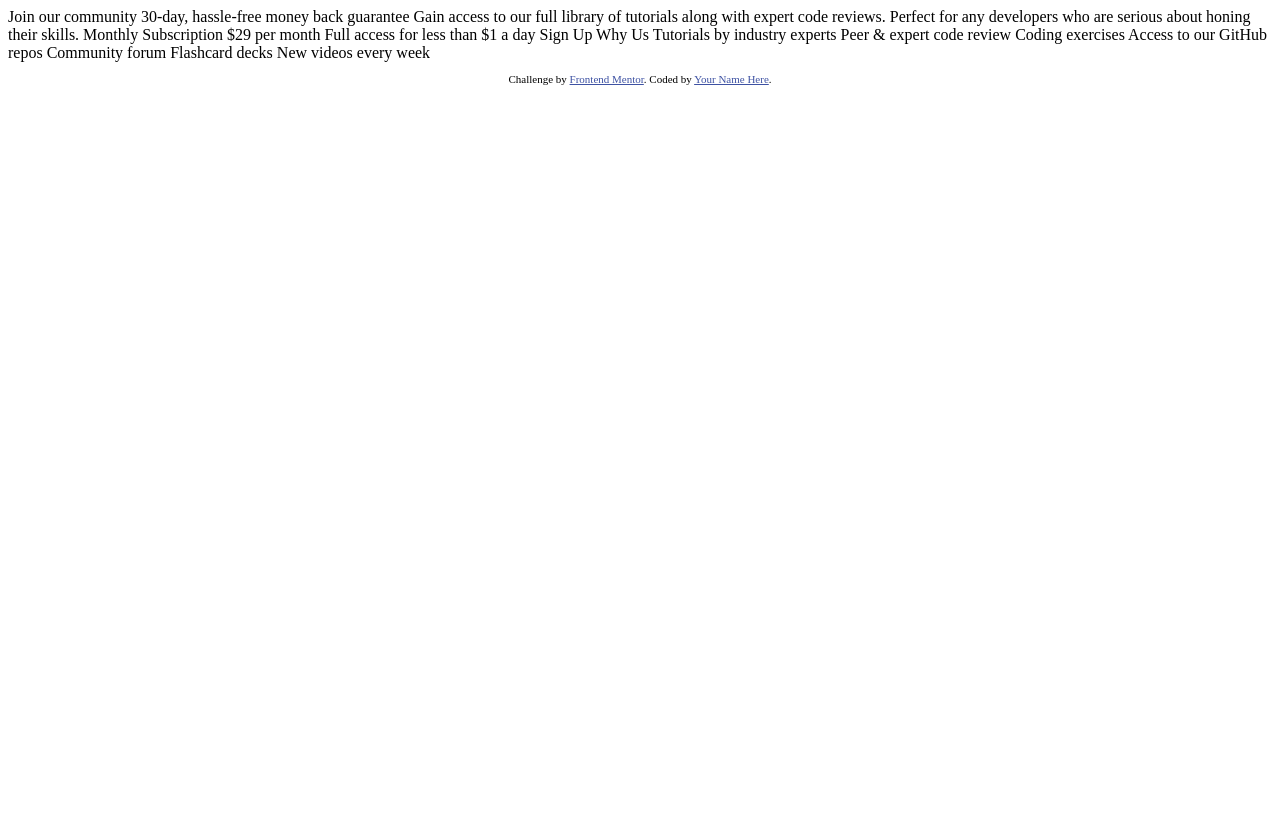
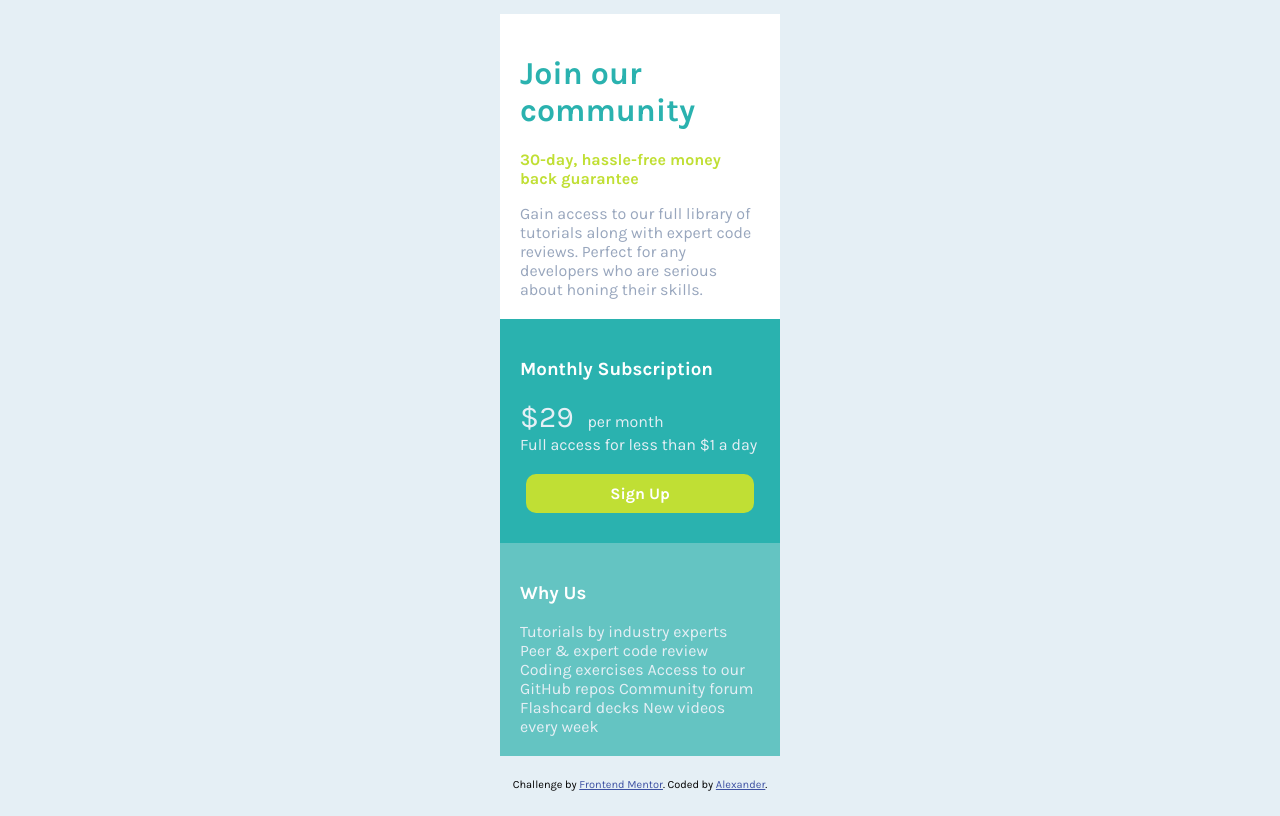
Before and after one commit to Perr0fe0/carta-precio, a plain HTML site: page index.html in a window 1280 px wide. Drawn offline with Linux system fonts and the light colour scheme.

Commit message:
version movil creada

```diff
--- /dev/null
+++ b/css/style.css
@@ -0,0 +1,92 @@
+/*fuente externa*/
+@import url('https://fonts.googleapis.com/css2?family=Karla:wght@400;700&display=swap');
+
+/*custom properties*/
+:root{
+    --primary-cyan:hsl(179, 62%, 43%);
+    --primary-pale-cyan:hsl(179, 45%, 58%);
+    --primary-bright-yellow:hsl(71, 73%, 54%);
+
+    --neutral-light-gray:hsl(204, 43%, 93%);
+    --neutral-grayish-blue:hsl(218, 22%, 67%);
+
+    --karla:'Karla';
+}
+html {
+    box-sizing: border-box;
+    font-size: 62.5%;/*conversor rem(10px = 1rem)*/
+  }
+  *, *:before, *:after {
+    box-sizing: inherit;
+  }
+body{
+    font-family: var(--karla);
+    font-size: 1.6rem;
+    background-color: var(--neutral-light-gray);
+    display: grid;
+    justify-content: center;
+    align-items: center;
+    height: 100vh;
+
+}
+span{
+    font-size: 3rem;
+    margin-right: 1rem;
+}
+/*componentes*/
+.contenedor{
+    display: grid;
+    width: 28rem;
+
+}
+.padding{
+    padding: 2rem;
+}
+.contenido-1{
+    background-color:white;
+
+}
+.contenido-2{
+    background-color: var(--primary-cyan);
+    display: flex;
+    flex-direction: column;
+    align-items: flex-start;
+}
+.contenido-3{
+    background-color:var(--primary-pale-cyan);
+
+
+}
+.contenido__titulo{
+    color: var(--primary-cyan);
+
+}
+.yellow{
+    color: var(--primary-bright-yellow);
+    font-weight: 700;
+}
+.contenido__parrafo{
+    color: var(--neutral-grayish-blue);
+    margin: 0;
+    text-align: left;
+}
+.gray{
+    color:var(--neutral-light-gray)
+}
+.contenido__subtitulo{
+    color: white;
+}
+/*boton*/
+.boton{
+    width: 95%;
+    margin: 2rem auto 1rem auto;
+    padding: 1rem;
+    background-color: var(--primary-bright-yellow);
+    color: white;
+    font-family: var(--karla);
+    font-size: 1.6rem;
+    border: none;
+    font-weight: 700;
+    border-radius: 1rem;
+
+}
--- a/index.html
+++ b/index.html
@@ -7,6 +7,7 @@
   <link rel="icon" type="image/png" sizes="32x32" href="./images/favicon-32x32.png">
 
   <title>Frontend Mentor | Single Price Grid Component</title>
+  <link rel="stylesheet" href="css/style.css">
 
   <!-- Feel free to remove these styles or customise in your own stylesheet 👍 -->
   <style>
@@ -15,35 +16,39 @@
   </style>
 </head>
 <body>
-  Join our community
+  <main class="contenedor">
 
-  30-day, hassle-free money back guarantee
+    <div class="contenido-1 padding">
+      <h1 class="contenido__titulo">Join our community</h1>
+      <p class="yellow">30-day, hassle-free money back guarantee</p>
 
-  Gain access to our full library of tutorials along with expert code reviews.
-  Perfect for any developers who are serious about honing their skills.
+      <p class="contenido__parrafo">Gain access to our full library of tutorials along with expert code reviews.
+        Perfect for any developers who are serious about honing their skills.</p>
+    </div>
 
-  Monthly Subscription
+    <div class="contenido-2 padding">
+      <h3 class="contenido__subtitulo">Monthly Subscription</h3>
+      <p class="contenido__parrafo gray"><span>&dollar;29</span>  per month</p>
+      <p class="contenido__parrafo gray">Full access for less than &dollar;1 a day</p>
+      <input class="boton" type="button" value="Sign Up">
+    </div>
 
-  &dollar;29 per month
-
-  Full access for less than &dollar;1 a day
-
-  Sign Up
-
-  Why Us
-
-  Tutorials by industry experts
-  Peer &amp; expert code review
-  Coding exercises
-  Access to our GitHub repos
-  Community forum
-  Flashcard decks
-  New videos every week
+    <div class="contenido-3 padding">
+      <h3 class="contenido__subtitulo">Why Us</h3>
+      <p class="contenido__parrafo gray">Tutorials by industry experts
+        Peer &amp; expert code review
+        Coding exercises
+        Access to our GitHub repos
+        Community forum
+        Flashcard decks
+        New videos every week</p>
+    </div>
+  </main>
 
   <footer>
     <p class="attribution">
       Challenge by <a href="https://www.frontendmentor.io?ref=challenge" target="_blank">Frontend Mentor</a>.
-      Coded by <a href="#">Your Name Here</a>.
+      Coded by <a href="https://www.frontendmentor.io/profile/Perr0fe0">Alexander</a>.
     </p>
   </footer>
 </body>
```
